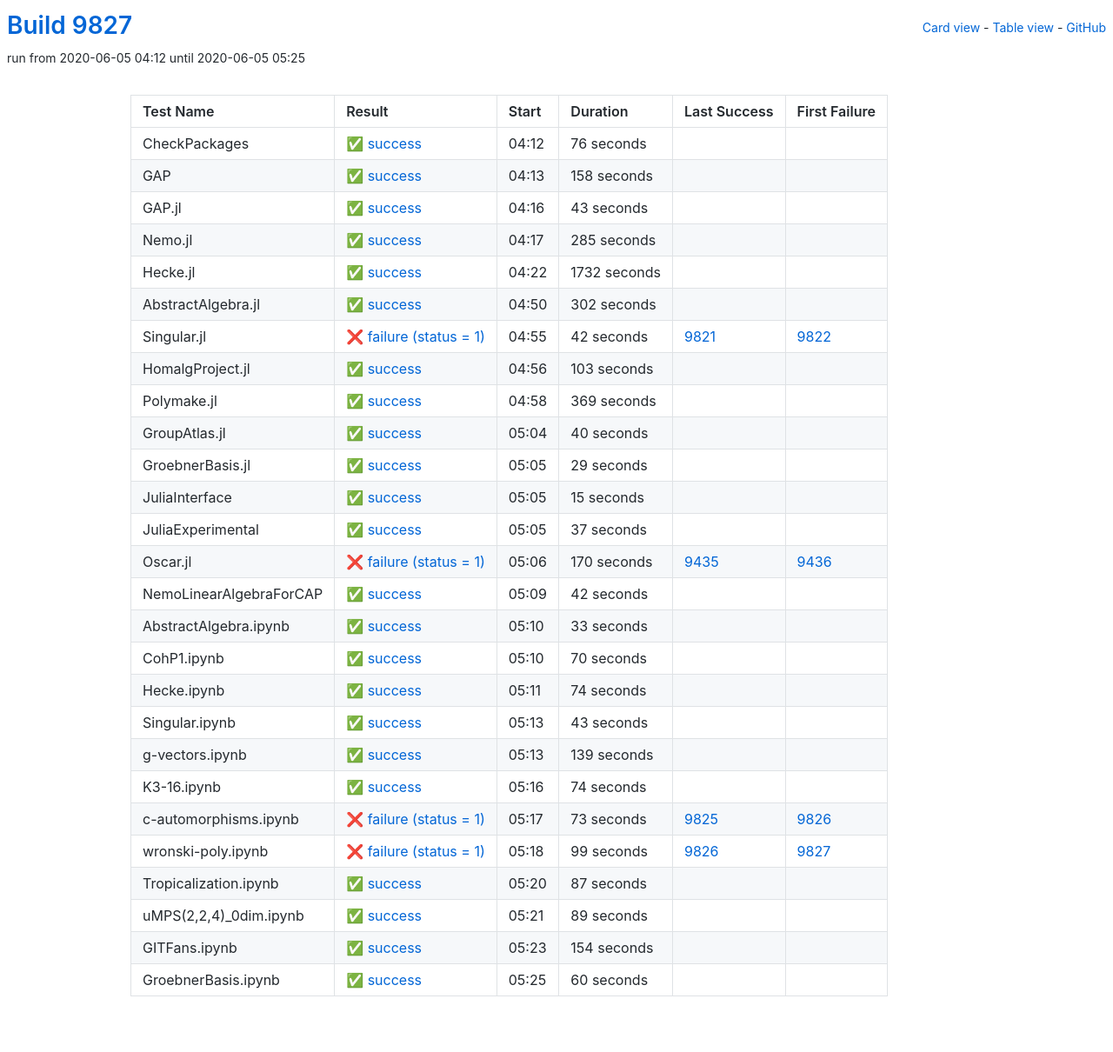
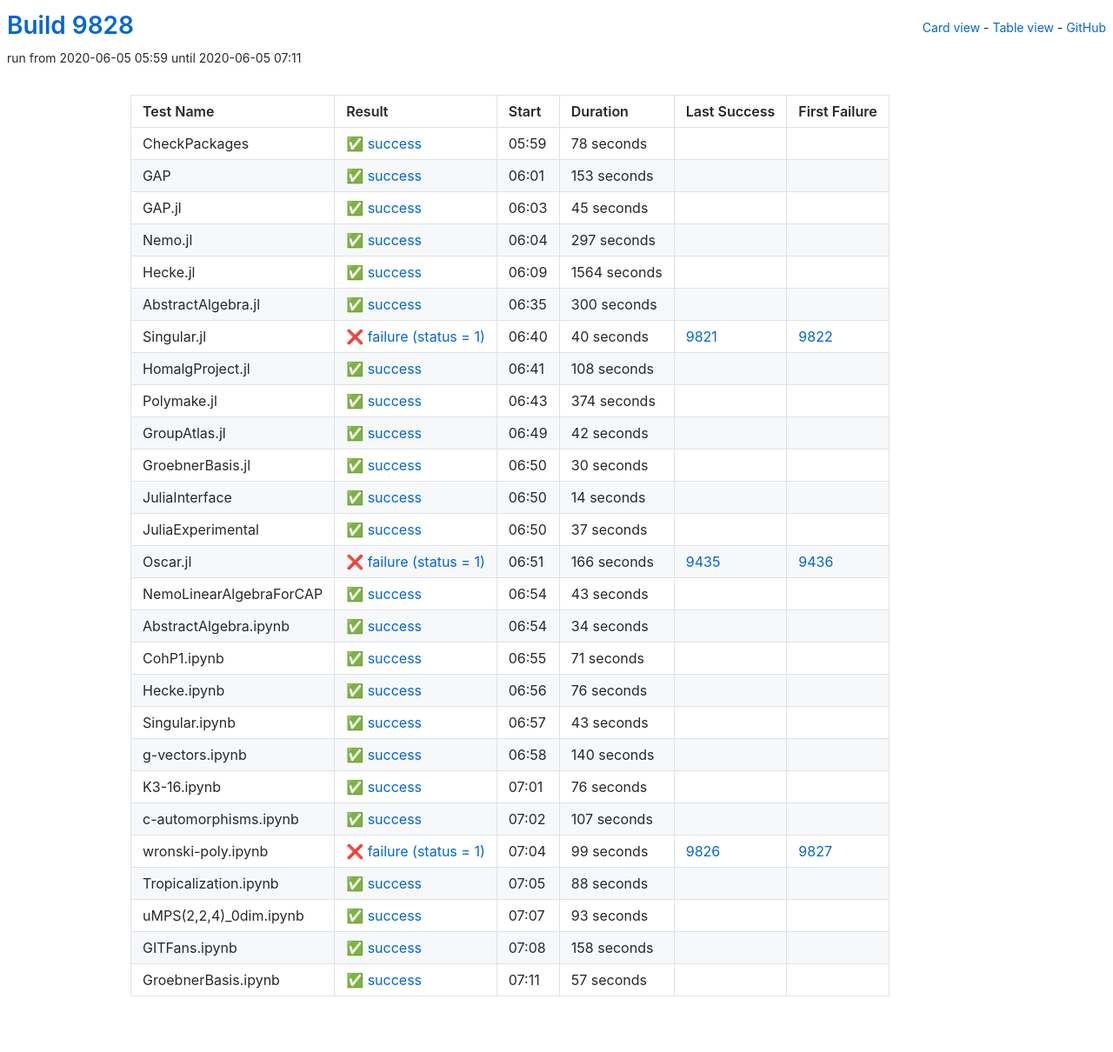
Before and after one commit to oscar-system/oscar-ci-status, a Jekyll site: the page built from table.html, in a window 1280 px wide. Shown: the whole page at 87% size. Built offline with Jekyll 4.4.1, drawn with Linux system fonts in a browser that asks for light colours.

Commit message:
Build 9828

```diff
--- a/_data/ci.yml
+++ b/_data/ci.yml
@@ -1,149 +1,149 @@
-build: 9827
-build_url: https://oscarci.mathematik.uni-kl.de/job/oscar/9827/
+build: 9828
+build_url: https://oscarci.mathematik.uni-kl.de/job/oscar/9828/
 job: oscar
 tests:
-- duration: 76
+- duration: 78
   exitcode: 0
   first_failure: false
   first_failure_url: null
   id: checkpackages
   last_success: false
   last_success_url: null
-  log: https://oscarci.mathematik.uni-kl.de/job/oscar/9827/artifact/logs/build-9827/CheckPackages.log
+  log: https://oscarci.mathematik.uni-kl.de/job/oscar/9828/artifact/logs/build-9828/CheckPackages.log
   name: CheckPackages
-  start: 2020-06-05 04:12
+  start: 2020-06-05 05:59
   status: success
   success: true
-- duration: 158
+- duration: 153
   exitcode: 0
   first_failure: false
   first_failure_url: null
   id: gap
   last_success: false
   last_success_url: null
-  log: https://oscarci.mathematik.uni-kl.de/job/oscar/9827/artifact/logs/build-9827/GAP.log
+  log: https://oscarci.mathematik.uni-kl.de/job/oscar/9828/artifact/logs/build-9828/GAP.log
   name: GAP
-  start: 2020-06-05 04:13
+  start: 2020-06-05 06:01
   status: success
   success: true
-- duration: 43
+- duration: 45
   exitcode: 0
   first_failure: false
   first_failure_url: null
   id: gap-jl
   last_success: false
   last_success_url: null
-  log: https://oscarci.mathematik.uni-kl.de/job/oscar/9827/artifact/logs/build-9827/GAP.jl.log
+  log: https://oscarci.mathematik.uni-kl.de/job/oscar/9828/artifact/logs/build-9828/GAP.jl.log
   name: GAP.jl
-  start: 2020-06-05 04:16
+  start: 2020-06-05 06:03
   status: success
   success: true
-- duration: 285
+- duration: 297
   exitcode: 0
   first_failure: false
   first_failure_url: null
   id: nemo-jl
   last_success: false
   last_success_url: null
-  log: https://oscarci.mathematik.uni-kl.de/job/oscar/9827/artifact/logs/build-9827/Nemo.jl.log
+  log: https://oscarci.mathematik.uni-kl.de/job/oscar/9828/artifact/logs/build-9828/Nemo.jl.log
   name: Nemo.jl
-  start: 2020-06-05 04:17
+  start: 2020-06-05 06:04
   status: success
   success: true
-- duration: 1732
+- duration: 1564
   exitcode: 0
   first_failure: false
   first_failure_url: null
   id: hecke-jl
   last_success: false
   last_success_url: null
-  log: https://oscarci.mathematik.uni-kl.de/job/oscar/9827/artifact/logs/build-9827/Hecke.jl.log
+  log: https://oscarci.mathematik.uni-kl.de/job/oscar/9828/artifact/logs/build-9828/Hecke.jl.log
   name: Hecke.jl
-  start: 2020-06-05 04:22
+  start: 2020-06-05 06:09
   status: success
   success: true
-- duration: 302
+- duration: 300
   exitcode: 0
   first_failure: false
   first_failure_url: null
   id: abstractalgebra-jl
   last_success: false
   last_success_url: null
-  log: https://oscarci.mathematik.uni-kl.de/job/oscar/9827/artifact/logs/build-9827/AbstractAlgebra.jl.log
+  log: https://oscarci.mathematik.uni-kl.de/job/oscar/9828/artifact/logs/build-9828/AbstractAlgebra.jl.log
   name: AbstractAlgebra.jl
-  start: 2020-06-05 04:50
+  start: 2020-06-05 06:35
   status: success
   success: true
-- duration: 42
+- duration: 40
   exitcode: 1
   first_failure: 9822
   first_failure_url: https://oscarci.mathematik.uni-kl.de/job/oscar/9822/
   id: singular-jl
   last_success: 9821
   last_success_url: https://oscarci.mathematik.uni-kl.de/job/oscar/9821/
-  log: https://oscarci.mathematik.uni-kl.de/job/oscar/9827/artifact/logs/build-9827/Singular.jl.log
+  log: https://oscarci.mathematik.uni-kl.de/job/oscar/9828/artifact/logs/build-9828/Singular.jl.log
   name: Singular.jl
-  start: 2020-06-05 04:55
+  start: 2020-06-05 06:40
   status: failure
   success: false
-- duration: 103
+- duration: 108
   exitcode: 0
   first_failure: false
   first_failure_url: null
   id: homalgproject-jl
   last_success: false
   last_success_url: null
-  log: https://oscarci.mathematik.uni-kl.de/job/oscar/9827/artifact/logs/build-9827/HomalgProject.jl.log
+  log: https://oscarci.mathematik.uni-kl.de/job/oscar/9828/artifact/logs/build-9828/HomalgProject.jl.log
   name: HomalgProject.jl
-  start: 2020-06-05 04:56
+  start: 2020-06-05 06:41
   status: success
   success: true
-- duration: 369
+- duration: 374
   exitcode: 0
   first_failure: false
   first_failure_url: null
   id: polymake-jl
   last_success: false
   last_success_url: null
-  log: https://oscarci.mathematik.uni-kl.de/job/oscar/9827/artifact/logs/build-9827/Polymake.jl.log
+  log: https://oscarci.mathematik.uni-kl.de/job/oscar/9828/artifact/logs/build-9828/Polymake.jl.log
   name: Polymake.jl
-  start: 2020-06-05 04:58
+  start: 2020-06-05 06:43
   status: success
   success: true
-- duration: 40
+- duration: 42
   exitcode: 0
   first_failure: false
   first_failure_url: null
   id: groupatlas-jl
   last_success: false
   last_success_url: null
-  log: https://oscarci.mathematik.uni-kl.de/job/oscar/9827/artifact/logs/build-9827/GroupAtlas.jl.log
+  log: https://oscarci.mathematik.uni-kl.de/job/oscar/9828/artifact/logs/build-9828/GroupAtlas.jl.log
   name: GroupAtlas.jl
-  start: 2020-06-05 05:04
+  start: 2020-06-05 06:49
   status: success
   success: true
-- duration: 29
+- duration: 30
   exitcode: 0
   first_failure: false
   first_failure_url: null
   id: groebnerbasis-jl
   last_success: false
   last_success_url: null
-  log: https://oscarci.mathematik.uni-kl.de/job/oscar/9827/artifact/logs/build-9827/GroebnerBasis.jl.log
+  log: https://oscarci.mathematik.uni-kl.de/job/oscar/9828/artifact/logs/build-9828/GroebnerBasis.jl.log
   name: GroebnerBasis.jl
-  start: 2020-06-05 05:05
+  start: 2020-06-05 06:50
   status: success
   success: true
-- duration: 15
+- duration: 14
   exitcode: 0
   first_failure: false
   first_failure_url: null
   id: juliainterface
   last_success: false
   last_success_url: null
-  log: https://oscarci.mathematik.uni-kl.de/job/oscar/9827/artifact/logs/build-9827/JuliaInterface.log
+  log: https://oscarci.mathematik.uni-kl.de/job/oscar/9828/artifact/logs/build-9828/JuliaInterface.log
   name: JuliaInterface
-  start: 2020-06-05 05:05
+  start: 2020-06-05 06:50
   status: success
   success: true
 - duration: 37
@@ -153,69 +153,69 @@
   id: juliaexperimental
   last_success: false
   last_success_url: null
-  log: https://oscarci.mathematik.uni-kl.de/job/oscar/9827/artifact/logs/build-9827/JuliaExperimental.log
+  log: https://oscarci.mathematik.uni-kl.de/job/oscar/9828/artifact/logs/build-9828/JuliaExperimental.log
   name: JuliaExperimental
-  start: 2020-06-05 05:05
+  start: 2020-06-05 06:50
   status: success
   success: true
-- duration: 170
+- duration: 166
   exitcode: 1
   first_failure: 9436
   first_failure_url: https://oscarci.mathematik.uni-kl.de/job/oscar/9436/
   id: oscar-jl
   last_success: 9435
   last_success_url: https://oscarci.mathematik.uni-kl.de/job/oscar/9435/
-  log: https://oscarci.mathematik.uni-kl.de/job/oscar/9827/artifact/logs/build-9827/Oscar.jl.log
+  log: https://oscarci.mathematik.uni-kl.de/job/oscar/9828/artifact/logs/build-9828/Oscar.jl.log
   name: Oscar.jl
-  start: 2020-06-05 05:06
+  start: 2020-06-05 06:51
   status: failure
   success: false
-- duration: 42
+- duration: 43
   exitcode: 0
   first_failure: false
   first_failure_url: null
   id: nemolinearalgebraforcap
   last_success: false
   last_success_url: null
-  log: https://oscarci.mathematik.uni-kl.de/job/oscar/9827/artifact/logs/build-9827/NemoLinearAlgebraForCAP.log
+  log: https://oscarci.mathematik.uni-kl.de/job/oscar/9828/artifact/logs/build-9828/NemoLinearAlgebraForCAP.log
   name: NemoLinearAlgebraForCAP
-  start: 2020-06-05 05:09
+  start: 2020-06-05 06:54
   status: success
   success: true
-- duration: 33
+- duration: 34
   exitcode: 0
   first_failure: false
   first_failure_url: null
   id: abstractalgebra-ipynb
   last_success: false
   last_success_url: null
-  log: https://oscarci.mathematik.uni-kl.de/job/oscar/9827/artifact/logs/build-9827/AbstractAlgebra.ipynb.log
+  log: https://oscarci.mathematik.uni-kl.de/job/oscar/9828/artifact/logs/build-9828/AbstractAlgebra.ipynb.log
   name: AbstractAlgebra.ipynb
-  start: 2020-06-05 05:10
+  start: 2020-06-05 06:54
   status: success
   success: true
-- duration: 70
+- duration: 71
   exitcode: 0
   first_failure: false
   first_failure_url: null
   id: cohp1-ipynb
   last_success: false
   last_success_url: null
-  log: https://oscarci.mathematik.uni-kl.de/job/oscar/9827/artifact/logs/build-9827/CohP1.ipynb.log
+  log: https://oscarci.mathematik.uni-kl.de/job/oscar/9828/artifact/logs/build-9828/CohP1.ipynb.log
   name: CohP1.ipynb
-  start: 2020-06-05 05:10
+  start: 2020-06-05 06:55
   status: success
   success: true
-- duration: 74
+- duration: 76
   exitcode: 0
   first_failure: false
   first_failure_url: null
   id: hecke-ipynb
   last_success: false
   last_success_url: null
-  log: https://oscarci.mathematik.uni-kl.de/job/oscar/9827/artifact/logs/build-9827/Hecke.ipynb.log
+  log: https://oscarci.mathematik.uni-kl.de/job/oscar/9828/artifact/logs/build-9828/Hecke.ipynb.log
   name: Hecke.ipynb
-  start: 2020-06-05 05:11
+  start: 2020-06-05 06:56
   status: success
   success: true
 - duration: 43
@@ -225,47 +225,47 @@
   id: singular-ipynb
   last_success: false
   last_success_url: null
-  log: https://oscarci.mathematik.uni-kl.de/job/oscar/9827/artifact/logs/build-9827/Singular.ipynb.log
+  log: https://oscarci.mathematik.uni-kl.de/job/oscar/9828/artifact/logs/build-9828/Singular.ipynb.log
   name: Singular.ipynb
-  start: 2020-06-05 05:13
+  start: 2020-06-05 06:57
   status: success
   success: true
-- duration: 139
+- duration: 140
   exitcode: 0
   first_failure: false
   first_failure_url: null
   id: g-vectors-ipynb
   last_success: false
   last_success_url: null
-  log: https://oscarci.mathematik.uni-kl.de/job/oscar/9827/artifact/logs/build-9827/g-vectors.ipynb.log
+  log: https://oscarci.mathematik.uni-kl.de/job/oscar/9828/artifact/logs/build-9828/g-vectors.ipynb.log
   name: g-vectors.ipynb
-  start: 2020-06-05 05:13
+  start: 2020-06-05 06:58
   status: success
   success: true
-- duration: 74
+- duration: 76
   exitcode: 0
   first_failure: false
   first_failure_url: null
   id: k3-16-ipynb
   last_success: false
   last_success_url: null
-  log: https://oscarci.mathematik.uni-kl.de/job/oscar/9827/artifact/logs/build-9827/K3-16.ipynb.log
+  log: https://oscarci.mathematik.uni-kl.de/job/oscar/9828/artifact/logs/build-9828/K3-16.ipynb.log
   name: K3-16.ipynb
-  start: 2020-06-05 05:16
+  start: 2020-06-05 07:01
   status: success
   success: true
-- duration: 73
-  exitcode: 1
-  first_failure: 9826
-  first_failure_url: https://oscarci.mathematik.uni-kl.de/job/oscar/9826/
+- duration: 107
+  exitcode: 0
+  first_failure: false
+  first_failure_url: null
   id: c-automorphisms-ipynb
-  last_success: 9825
-  last_success_url: https://oscarci.mathematik.uni-kl.de/job/oscar/9825/
-  log: https://oscarci.mathematik.uni-kl.de/job/oscar/9827/artifact/logs/build-9827/c-automorphisms.ipynb.log
+  last_success: false
+  last_success_url: null
+  log: https://oscarci.mathematik.uni-kl.de/job/oscar/9828/artifact/logs/build-9828/c-automorphisms.ipynb.log
   name: c-automorphisms.ipynb
-  start: 2020-06-05 05:17
-  status: failure
-  success: false
+  start: 2020-06-05 07:02
+  status: success
+  success: true
 - duration: 99
   exitcode: 1
   first_failure: 9827
@@ -273,56 +273,56 @@
   id: wronski-poly-ipynb
   last_success: 9826
   last_success_url: https://oscarci.mathematik.uni-kl.de/job/oscar/9826/
-  log: https://oscarci.mathematik.uni-kl.de/job/oscar/9827/artifact/logs/build-9827/wronski-poly.ipynb.log
+  log: https://oscarci.mathematik.uni-kl.de/job/oscar/9828/artifact/logs/build-9828/wronski-poly.ipynb.log
   name: wronski-poly.ipynb
-  start: 2020-06-05 05:18
+  start: 2020-06-05 07:04
   status: failure
   success: false
-- duration: 87
+- duration: 88
   exitcode: 0
   first_failure: false
   first_failure_url: null
   id: tropicalization-ipynb
   last_success: false
   last_success_url: null
-  log: https://oscarci.mathematik.uni-kl.de/job/oscar/9827/artifact/logs/build-9827/Tropicalization.ipynb.log
+  log: https://oscarci.mathematik.uni-kl.de/job/oscar/9828/artifact/logs/build-9828/Tropicalization.ipynb.log
   name: Tropicalization.ipynb
-  start: 2020-06-05 05:20
+  start: 2020-06-05 07:05
   status: success
   success: true
-- duration: 89
+- duration: 93
   exitcode: 0
   first_failure: false
   first_failure_url: null
   id: umps-2-2-4-0dim-ipynb
   last_success: false
   last_success_url: null
-  log: https://oscarci.mathematik.uni-kl.de/job/oscar/9827/artifact/logs/build-9827/uMPS-2-2-4-_0dim.ipynb.log
+  log: https://oscarci.mathematik.uni-kl.de/job/oscar/9828/artifact/logs/build-9828/uMPS-2-2-4-_0dim.ipynb.log
   name: uMPS(2,2,4)_0dim.ipynb
-  start: 2020-06-05 05:21
+  start: 2020-06-05 07:07
   status: success
   success: true
-- duration: 154
+- duration: 158
   exitcode: 0
   first_failure: false
   first_failure_url: null
   id: gitfans-ipynb
   last_success: false
   last_success_url: null
-  log: https://oscarci.mathematik.uni-kl.de/job/oscar/9827/artifact/logs/build-9827/GITFans.ipynb.log
+  log: https://oscarci.mathematik.uni-kl.de/job/oscar/9828/artifact/logs/build-9828/GITFans.ipynb.log
   name: GITFans.ipynb
-  start: 2020-06-05 05:23
+  start: 2020-06-05 07:08
   status: success
   success: true
-- duration: 60
+- duration: 57
   exitcode: 0
   first_failure: false
   first_failure_url: null
   id: groebnerbasis-ipynb
   last_success: false
   last_success_url: null
-  log: https://oscarci.mathematik.uni-kl.de/job/oscar/9827/artifact/logs/build-9827/GroebnerBasis.ipynb.log
+  log: https://oscarci.mathematik.uni-kl.de/job/oscar/9828/artifact/logs/build-9828/GroebnerBasis.ipynb.log
   name: GroebnerBasis.ipynb
-  start: 2020-06-05 05:25
+  start: 2020-06-05 07:11
   status: success
   success: true
```
Also changed, not shown: README.md.
